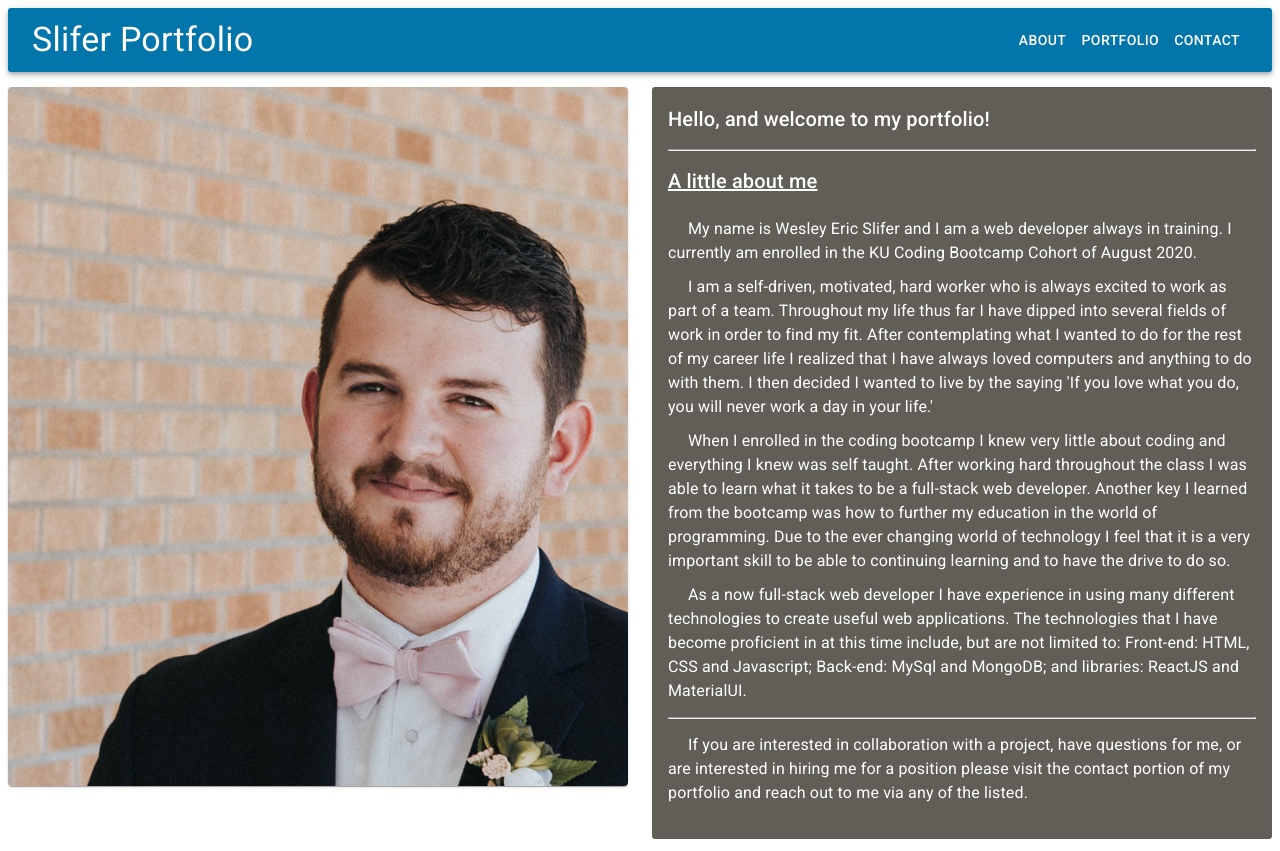
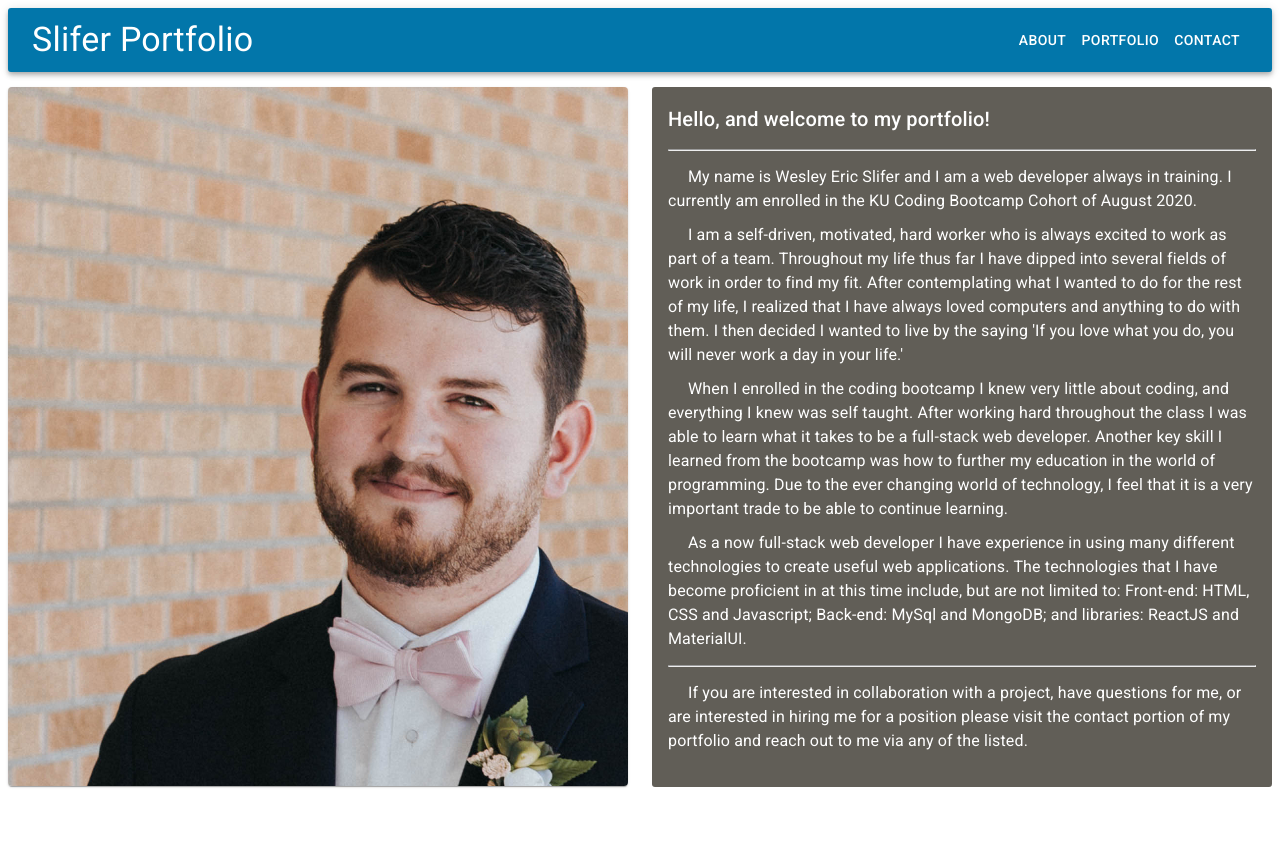
Before and after one commit to wslifer/react_portfolio, a React (Create React App) app: page / in a window 1280 px wide. After the commit the page ends 800 px from the top, so only its background shows below. Built offline with nearby package versions, Linux system fonts and the light colour scheme.

Commit message:
fixing typos in about me

```diff
--- a/src/pages/About.js
+++ b/src/pages/About.js
@@ -47,9 +47,6 @@ export default function About() {
             Hello, and welcome to my portfolio!{" "}
           </Typography>
           <hr />
-          <Typography variant="h6" className={style.heading}>
-            A little about me
-          </Typography>
           <Typography variant="body1" className={style.textArea}>
             My name is Wesley Eric Slifer and I am a web developer always in
             training. I currently am enrolled in the KU Coding Bootcamp Cohort
@@ -59,20 +56,19 @@ export default function About() {
             I am a self-driven, motivated, hard worker who is always excited to
             work as part of a team. Throughout my life thus far I have dipped
             into several fields of work in order to find my fit. After
-            contemplating what I wanted to do for the rest of my career life I
+            contemplating what I wanted to do for the rest of my life, I
             realized that I have always loved computers and anything to do with
             them. I then decided I wanted to live by the saying 'If you love
             what you do, you will never work a day in your life.'
           </Typography>
           <Typography variant="body1" className={style.textArea}>
             When I enrolled in the coding bootcamp I knew very little about
-            coding and everything I knew was self taught. After working hard
+            coding, and everything I knew was self taught. After working hard
             throughout the class I was able to learn what it takes to be a
-            full-stack web developer. Another key I learned from the bootcamp
-            was how to further my education in the world of programming. Due to
-            the ever changing world of technology I feel that it is a very
-            important skill to be able to continuing learning and to have the
-            drive to do so.
+            full-stack web developer. Another key skill I learned from the
+            bootcamp was how to further my education in the world of
+            programming. Due to the ever changing world of technology, I feel
+            that it is a very important trade to be able to continue learning.
           </Typography>
           <Typography variant="body1" className={style.textArea}>
             As a now full-stack web developer I have experience in using many
```
